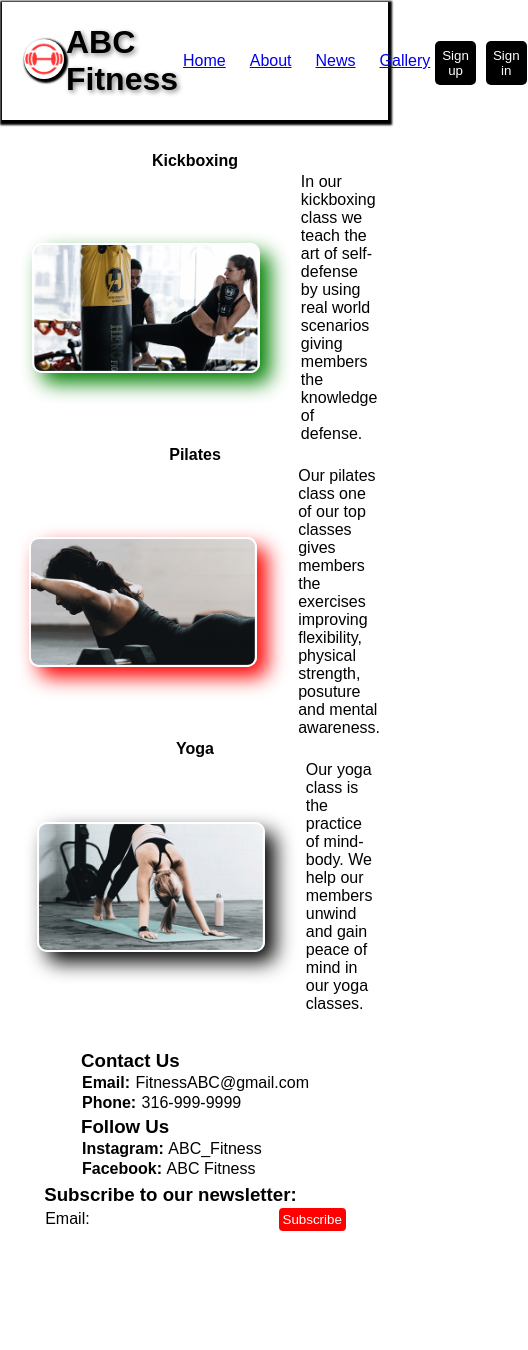
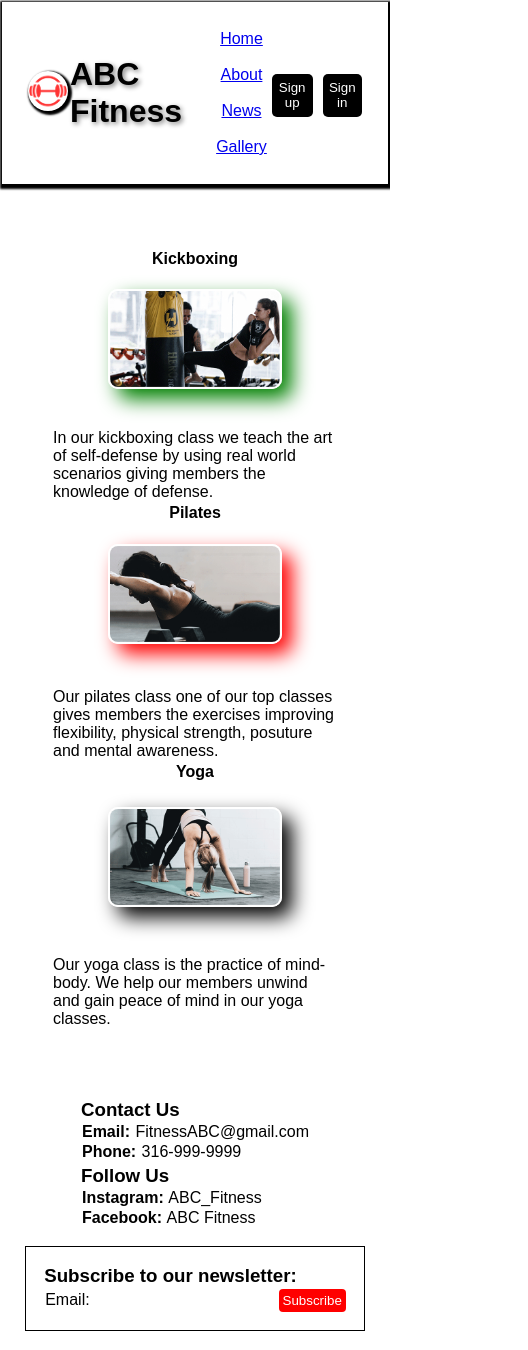
Before and after one commit to T-In-Tech-GH/ABC-DESK, a plain HTML site: page index.html in a window 390 px wide. Shown: the whole page, 528 px wide, since content can reach past the window. Before the commit the page ends 1247 px from the top, so only its background shows below. Drawn offline with Linux system fonts and the light colour scheme.

Commit message:
index responsiveness for homepage

```diff
--- a/index.css
+++ b/index.css
@@ -13,7 +13,7 @@ body {
   display: flex;
   justify-content: space-between;
   align-items: center;
-  padding: 20px;
+  padding: 1.5rem;
   box-shadow: 1px 2px 2px 3px black;
 }
 
@@ -40,7 +40,7 @@ h1 {
 .nav-list {
   list-style: none;
   display: flex;
-  gap: 20px;
+  gap: 1rem;
 }
 
 .nav-iitem a {
@@ -67,9 +67,9 @@ h1 {
   background-color: black;
   color: #ffffff;
   border: none;
-  padding: 7px;
+  padding: 0.4rem;
   border-radius: 5px;
-  margin-top: 4px;
+  margin-top: 0.3rem;
   cursor: pointer;
 }
 
@@ -79,28 +79,12 @@ h1 {
   box-shadow: 2px 2px 5px black;
 }
 
-.btn-card {
-  cursor: pointer;
-  padding: 3px;
-  background-color: #1e1b1c;
-  color: #ffffee;
-  padding: 7px;
-  border-radius: 5px;
-  margin-top: 4px;
-}
-
-.btn-card:hover {
-  cursor: pointer;
-  background-color: hsl(0, 0%, 34%);
-  transition: background-color 0.5s ease;
-}
-
 main {
   display: flex;
   flex-direction: column;
   align-items: center;
-  padding: 20px;
-  margin-top: 10px;
+  padding: 3rem;
+  margin-top: 1rem;
 }
 
 .kickboxing {
@@ -118,7 +102,7 @@ main {
   border-radius: 10px;
   box-shadow:  10px 10px 20px green;
   border: 2px solid white;
-  margin: 20px;
+  margin: 1.2rem;
 }
 
 .solopilates {
@@ -126,7 +110,7 @@ main {
   flex-direction: row;
   align-items: center;
   justify-content: center;
-  gap: 20px;
+  gap: 1.5rem;
 }
 
 .pilates-image {
@@ -135,7 +119,7 @@ main {
   border-radius: 10px;
   box-shadow:  10px 10px 20px red;
   border: 2px solid white;
-  margin: 20px;
+  margin: 1.2rem;
 }
 
 .soloyoga {
@@ -143,7 +127,7 @@ main {
   flex-direction: row;
   align-items: center;
   justify-content: center;
-  gap: 20px;
+  gap: 1.5rem;
 }
 
 .yoga-image {
@@ -152,7 +136,7 @@ main {
   border-radius: 10px;
   box-shadow:  10px 10px 20px black;
   border: 2px solid white;
-  margin: 20px;
+  margin: 1.5rem;
 }
 
 footer {
@@ -160,10 +144,16 @@ footer {
   border: solid 1px transparent;
   flex-direction: column;
   align-items: center;
-  padding: 10px;
+  padding: 1rem;
 }
 
-#subscribe {
+fieldset  {
+  border: 1px solid black;
+  padding: 1rem;
+  margin-top: 1rem;
+}
+
+#subscribe-btn {
   background-color: red;
   border-radius: 4px;
   padding: 3px;
@@ -176,3 +166,19 @@ footer {
   cursor: pointer;
   box-shadow: 2px 2px 6px gray;
 }
+
+@media (max-width: 600px) and (min-width: 320px) {
+  .kickboxing, .solopilates, .soloyoga {
+    flex-direction: column;
+    align-items: center;
+  }
+
+  .kickboxing-image, .pilates-image, .yoga-image {
+    max-height: 100px;
+  }
+
+  .nav-list {
+    flex-direction: column;
+    align-items: center;
+  }
+}
--- a/index.html
+++ b/index.html
@@ -60,7 +60,7 @@
             <form action="#" method="post">
                 <label for="email">Email:</label>
                 <input type="email" id="email" name="email" required>
-                <button id="subscribe" type="submit">Subscribe</button>
+                <button id="subscribe-btn" type="submit">Subscribe</button>
                 </form>
             </fieldset>
         </section>
```
